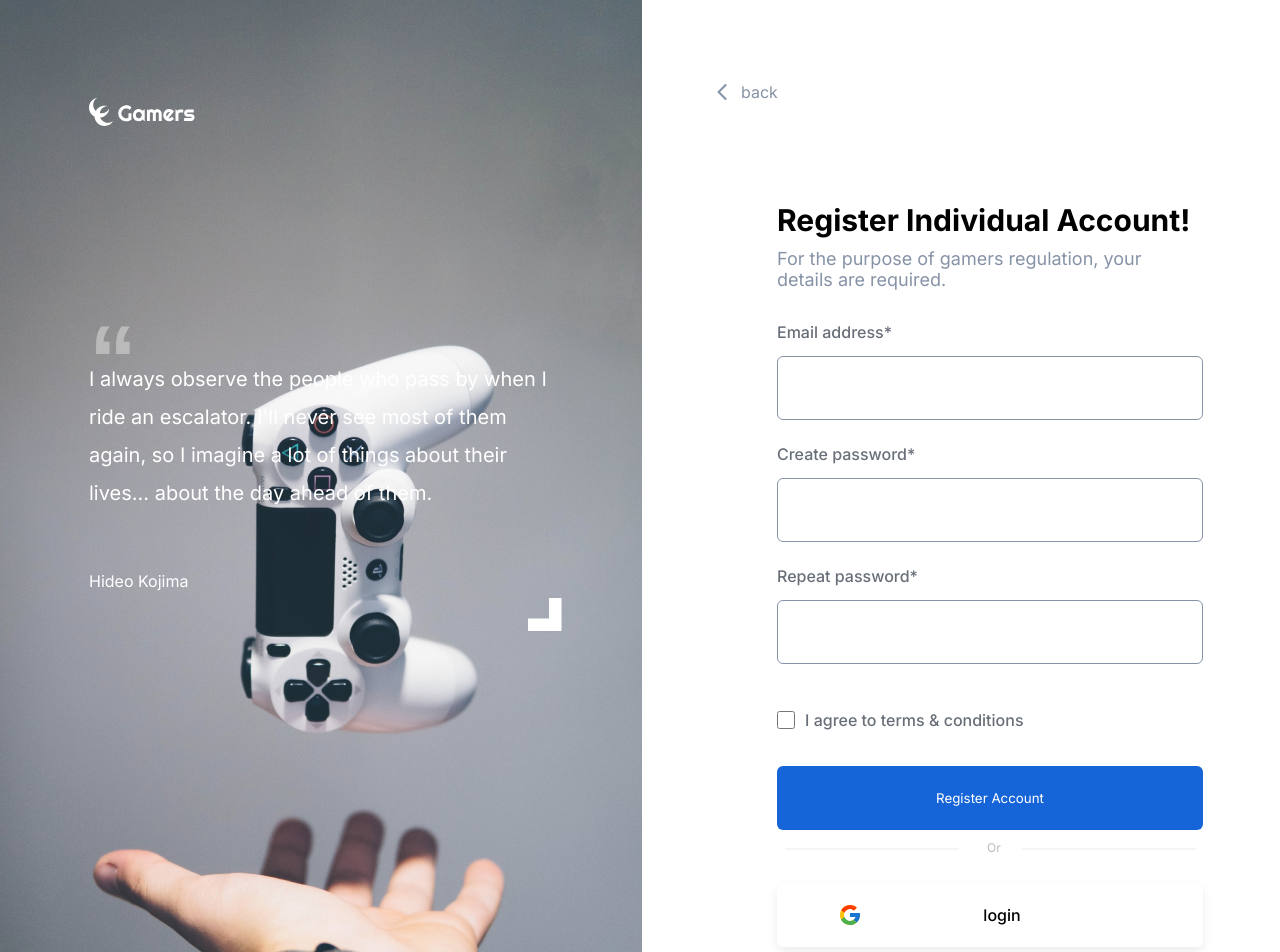
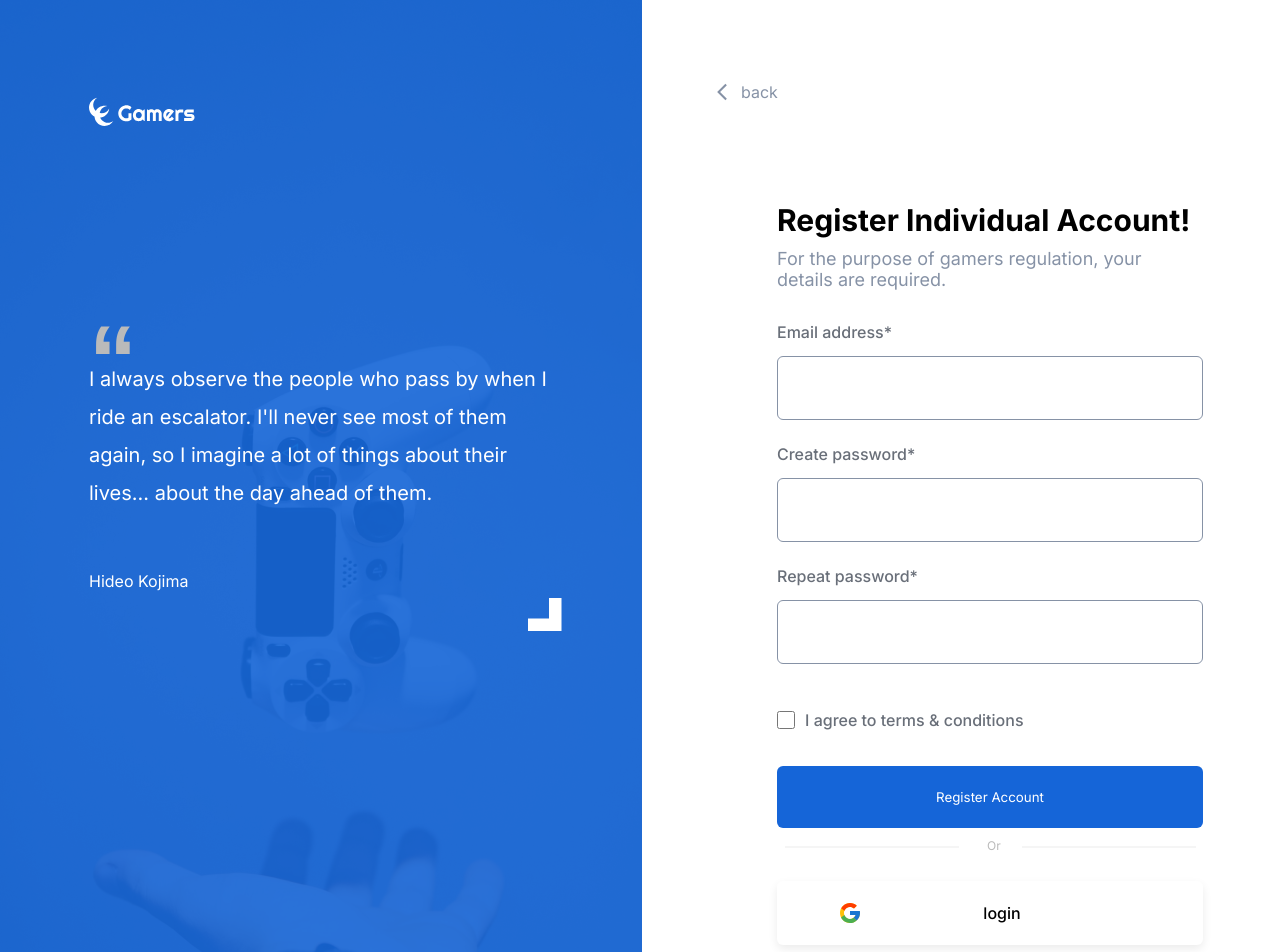
Before and after one commit to hassan-ish/Game-layout, a React (Create React App) app: page /signup in a window 1280 px wide. Shown: the top 952 px of the page. Built offline with nearby package versions, Linux system fonts and the light colour scheme; a web font is replaced by a local one.

Commit message:
fixing and refactoring

```diff
--- a/src/App.js
+++ b/src/App.js
@@ -1,5 +1,6 @@
 import LogIn from "./pages/LogIn";
 import SignUp from "./pages/SignUp";
+import Home from "./pages/Home";
 import { Routes, Route } from "react-router-dom";
 
 function App() {
@@ -8,6 +9,7 @@ function App() {
       <Routes>
         <Route path="/" element={<LogIn/>}/>
         <Route path="/signup" element={<SignUp/>}/>
+        <Route path="/home" element={<Home/>}/>
       </Routes>
     </div>
   );
--- a/src/Components/LoginForm/index.jsx
+++ b/src/Components/LoginForm/index.jsx
@@ -9,7 +9,6 @@ export default class LoginForm extends Component {
     email: yup.string().email().required(),
     password: yup
       .string()
-      .min(8)
       .required(),
   });
 
--- a/src/Components/button/index.jsx
+++ b/src/Components/button/index.jsx
@@ -1,9 +1,8 @@
-import React, { Component } from 'react'
-import './style.css'
+import React, { Component } from "react";
+
+import "./style.css";
 export default class Button extends Component {
   render() {
-    return (
-      <button className='button'>{this.props.text}</button>
-    )
+    return <button className="submit">{this.props.text}</button>;
   }
 }
--- a/src/Components/button/style.css
+++ b/src/Components/button/style.css
@@ -1,8 +1,10 @@
-.button {
-  height: 64px;
+.submit {
+  text-align: center;
+  text-decoration: none;
   padding: 23px;
   background: #1565d8;
   color: #fff;
   border-radius: 6px;
   border: none;
+  cursor: pointer;
 }
--- a/src/index.css
+++ b/src/index.css
@@ -86,10 +86,24 @@ body {
 }
 
 .signUp section:first-of-type {
+  position: relative;
   color: white;
   width: 642px;
   padding: 62px 0 0 89px;
   background-image: url(./assets/controler.png);
+}
+.signUp section:first-of-type > *:not(div.filter){
+  position: relative;
+  z-index: 2;
+}
+.signUp section:first-of-type .filter {
+  position: absolute;
+  width: 100%;
+  height: 100%;
+  background-color: #1565d8;
+  opacity: 0.9;
+  margin: -62px 0 0 -89px; ;
+  z-index: 1;
 }
 .signUp .logo svg path {
   fill: #fff;
@@ -158,4 +172,5 @@ body {
   display: flex;
   justify-content: space-around;
   align-items: center;
+  cursor: pointer;
 }
--- /dev/null
+++ b/src/pages/Home.jsx
@@ -0,0 +1,9 @@
+import React, { Component } from 'react'
+
+export default class Home extends Component {
+  render() {
+    return (
+      <div>Home</div>
+    )
+  }
+}
--- a/src/pages/SignUp.jsx
+++ b/src/pages/SignUp.jsx
@@ -18,7 +18,7 @@ export default class SignUp extends Component {
     let { value, id } = e.target;
     this.setState({ [id]: value });
   };
-  onCheackBoXChange = () => {
+  onCheackBoxChange = () => {
     this.setState((prevState) => ({
       ischecked: !prevState.ischecked,
     }));
@@ -27,6 +27,7 @@ export default class SignUp extends Component {
     return (
       <div className="signUp">
         <section>
+          <div className="filter"></div>
           <Logo />
           <Paragraph />
           <div className="Name">
@@ -68,7 +69,7 @@ export default class SignUp extends Component {
             {/* start form */}
             <SignupForm
               handelChange={this.onChange}
-              handelCheckbox={this.onCheackBoXChange}
+              handelCheckbox={this.onCheackBoxChange}
               {...this.state}
             />
             <Or />
```
